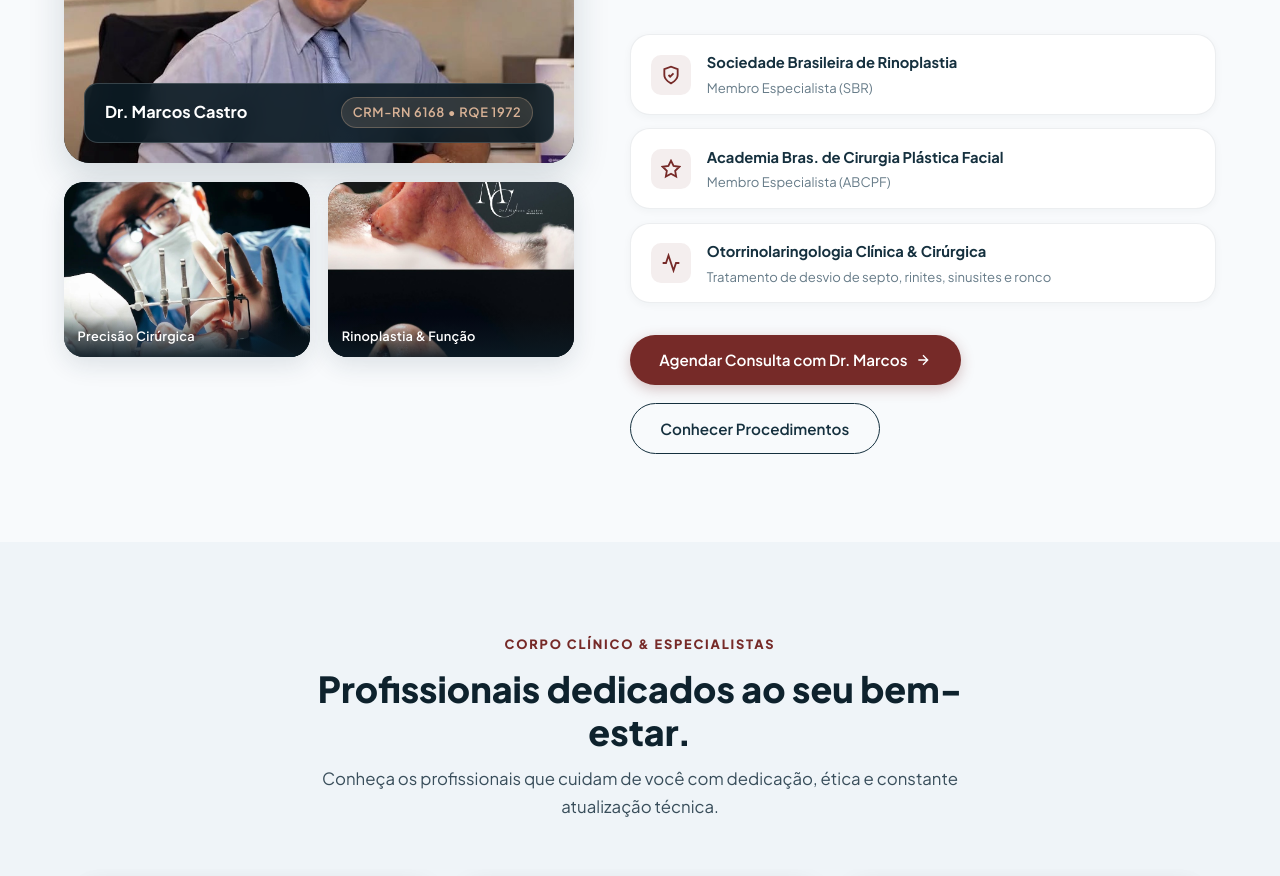
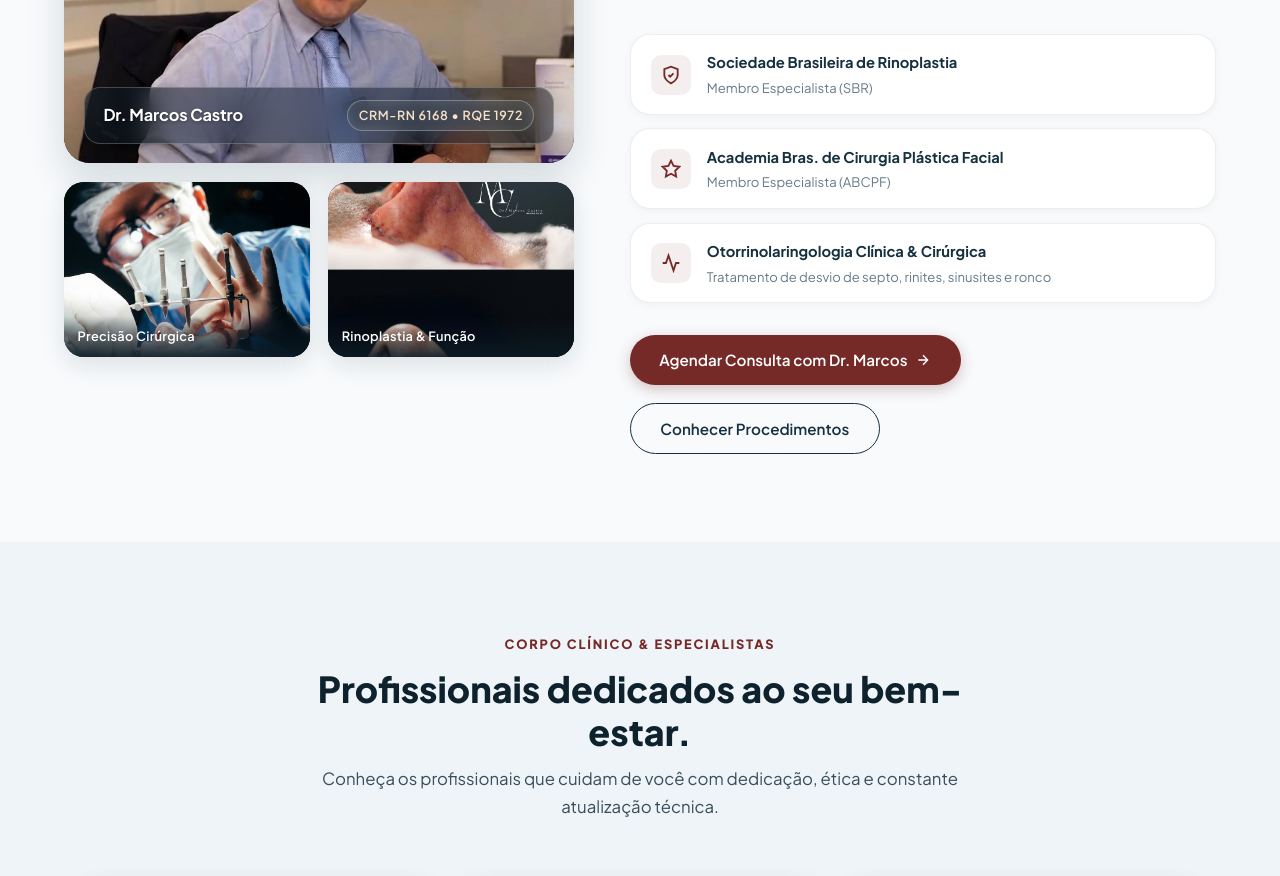
Before and after one commit to AlanCcosta/projeto-clinica-equilibreme, a plain HTML site: page index.html in a window 1280 px wide. Shown: the part 3784-4660 px from the top of the page. Drawn offline with Linux system fonts and the light colour scheme; a web font is replaced by a local one.

Commit message:
Atualização das informações de crm do dr marcos

```diff
--- a/css/styles.css
+++ b/css/styles.css
@@ -1091,33 +1091,39 @@ button, input, textarea, select {
   bottom: 1.25rem;
   left: 1.25rem;
   right: 1.25rem;
-  background: rgba(12, 27, 36, 0.90);
-  backdrop-filter: blur(10px);
-  -webkit-backdrop-filter: blur(10px);
-  padding: 0.85rem 1.25rem;
-  border-radius: 14px;
-  border: 1px solid rgba(255, 255, 255, 0.18);
+  background: rgba(12, 27, 36, 0.48);
+  backdrop-filter: blur(14px) saturate(140%);
+  -webkit-backdrop-filter: blur(14px) saturate(140%);
+  padding: 0.75rem 1.15rem;
+  border-radius: 16px;
+  border: 1px solid rgba(255, 255, 255, 0.22);
+  box-shadow: 0 8px 24px rgba(0, 0, 0, 0.18);
   display: flex;
   justify-content: space-between;
   align-items: center;
   color: #FFFFFF;
+  transition: all var(--transition-smooth);
 }
 
 .doc-badge-title {
   font-size: 1.02rem;
   font-weight: 700;
   color: #FFFFFF;
+  letter-spacing: -0.01em;
+  text-shadow: 0 1px 3px rgba(0, 0, 0, 0.4);
 }
 
 .doc-badge-crm {
-  font-size: 0.8rem;
+  font-size: 0.78rem;
   font-weight: 600;
-  color: #D8B296;
+  color: #F8DFC8;
   letter-spacing: 0.05em;
-  background: rgba(216, 178, 150, 0.15);
+  background: rgba(255, 255, 255, 0.12);
   padding: 0.25rem 0.65rem;
   border-radius: 9999px;
-  border: 1px solid rgba(216, 178, 150, 0.3);
+  border: 1px solid rgba(255, 255, 255, 0.28);
+  backdrop-filter: blur(6px);
+  -webkit-backdrop-filter: blur(6px);
 }
 
 .doctor-sub-grid {
--- a/index.html
+++ b/index.html
@@ -27,7 +27,7 @@
   <link href="https://fonts.googleapis.com/css2?family=Playfair+Display:ital,wght@0,600;0,700;1,600&family=Plus+Jakarta+Sans:wght@400;500;600;700;800&display=swap" rel="stylesheet">
 
   <!-- CSS Stylesheet -->
-  <link rel="stylesheet" href="css/styles.css?v=3.5">
+  <link rel="stylesheet" href="css/styles.css?v=3.6">
 
   <!-- Structured Data JSON-LD for Local Healthcare Business -->
   <script type="application/ld+json">
```
